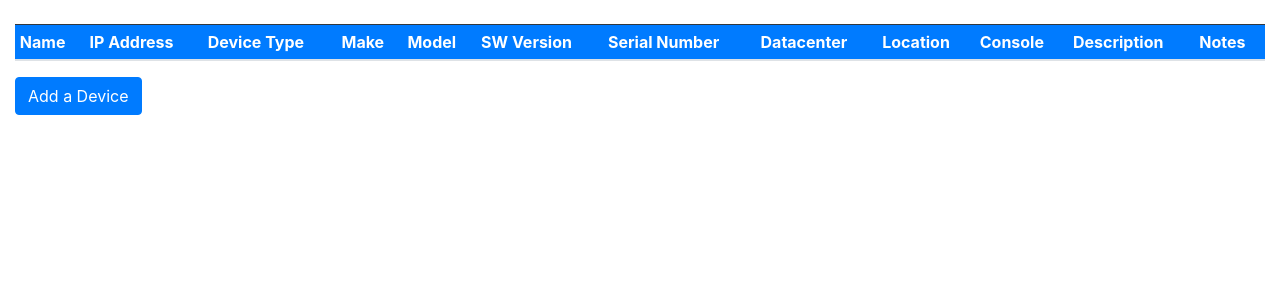
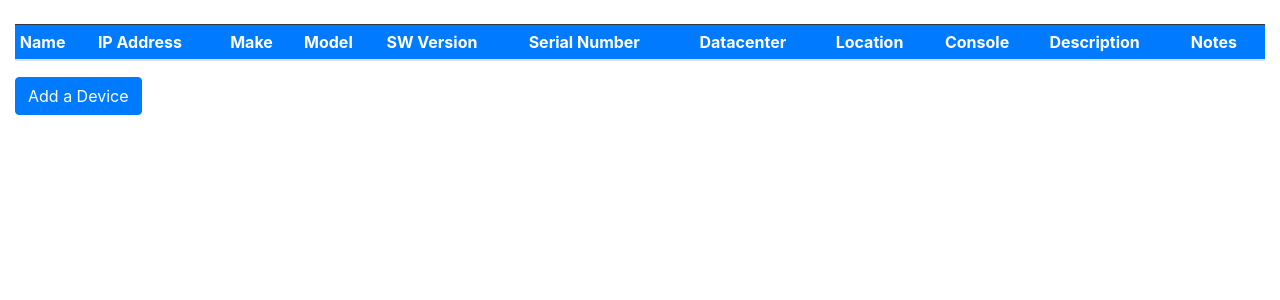
Before and after one commit to bdrakester/netadmintool, a Flask app: template app/templates/devices.html in a window 1280 px wide. Shown: the part 56-356 px from the top of the page. Run offline with Flask 2, Linux system fonts and the light colour scheme; the template is opened without the code that fills it, so the values that code supplies are empty; parts of the project's set-up code (start-up, migrations or seed data) failed here and were passed over; some libraries are stand-ins or nearby versions.

Commit message:
Close Issue #3 - removed device_type attributed

```diff
--- a/api/application.py
+++ b/api/application.py
@@ -35,7 +35,6 @@ def get_devices():
                                     'uri': uri,
                                     'name': device.name,
                                     'ip_addr': device.ip_addr,
-                                    'device_type': device.device_type,
                                     'make': device.make,
                                     'model': device.model,
                                     'sw_version': device.sw_version,
@@ -54,7 +53,6 @@ def get_devices():
                                 'uri': uri,
                                 'name': device.name,
                                 'ip_addr': device.ip_addr,
-                                'device_type': device.device_type,
                                 'make': device.make,
                                 'model': device.model,
                                 'sw_version': device.sw_version,
@@ -88,7 +86,6 @@ def get_device(device_id):
                                 'uri': uri,
                                 'name': device.name,
                                 'ip_addr': device.ip_addr,
-                                'device_type': device.device_type,
                                 'make': device.make,
                                 'model': device.model,
                                 'sw_version': device.sw_version,
@@ -122,7 +119,7 @@ def update_device(device_id):
     deviceDict = dict(device)
     uri = url_for('get_device',device_id=device.id,_external=True)
     deviceDict['uri'] = uri
-    #del deviceDict['id']
+
     return jsonify({'device': deviceDict}), 200
 
 
@@ -139,8 +136,6 @@ def add_device():
         return jsonify({'error': 'Invalid POST request, missing name'}), 400
     if not 'ip_addr' in input:
         return jsonify({'error': 'Invalid POST request, missing ip_addr'}), 400
-    if not 'device_type' in input:
-        return jsonify({'error': 'Invalid POST request, missing device_type'}), 400
     if not 'make' in input:
         return jsonify({'error': 'Invalid POST request, missing make'}), 400
     if not 'model' in input:
@@ -163,10 +158,9 @@ def add_device():
 
     netAdminToolDB = app.config['DATABASE']
     id = netAdminToolDB.add_device(input['name'], input['ip_addr'],
-        input['device_type'], input['make'], input['model'],
-        input['sw_version'], input['serial_number'], input['datacenter'],
-        input['location'], input['console'], input['description'],
-        input['notes'])
+        input['make'], input['model'], input['sw_version'],
+        input['serial_number'], input['datacenter'], input['location'],
+        input['console'], input['description'], input['notes'])
 
     device = netAdminToolDB.get_device(id)
     deviceDict = dict(device)
--- a/app/templates/add.html
+++ b/app/templates/add.html
@@ -17,12 +17,6 @@
       <label for="ip_addr" class="col-form-label col-md-2">IP Address</label>
       <div class="col-md-4">
         <input type="text" class="form-control" id="ip_addr" name="ip_addr" required>
-      </div>
-    </div>
-    <div class="form-group row required">
-      <label for="device_type" class="col-form-label col-md-2">Device Type</label>
-      <div class="col-md-4">
-        <input type="text" class="form-control" id="device_type" name="device_type" required>
       </div>
     </div>
     <div class="form-group row required">
--- a/app/templates/device.html
+++ b/app/templates/device.html
@@ -11,7 +11,6 @@
   <ul>
     <li><strong>Name:</strong> {{ device.name }}</li>
     <li><strong>IP Address:</strong> {{ device.ip_addr }}</li>
-    <li><strong>Device Type:</strong> {{ device.device_type }}</li>
     <li><strong>Make:</strong> {{ device.make }}</li>
     <li><strong>Model:</strong> {{ device.model }}</li>
     <li><strong>SW Version:</strong> {{ device.sw_version }}</li>
@@ -30,7 +29,6 @@
         <select id="attribute" class="form-control" name="attribute">
           <option selected value="name">Name</option>
           <option value="ip_address">IP Address</option>
-          <option value="device_type">Device Type</option>
           <option value="make">Make</option>
           <option value="model">Model</option>
           <option value="sw_version">SW Version</option>
--- a/app/templates/devices.html
+++ b/app/templates/devices.html
@@ -11,7 +11,6 @@
       <tr>
         <th>Name</th>
         <th>IP Address</th>
-        <th>Device Type</th>
         <th>Make</th>
         <th>Model</th>
         <th>SW Version</th>
@@ -32,9 +31,6 @@
       </td>
       <td>
         {{ device.ip_addr }}
-      </td>
-      <td>
-        {{ device.device_type }}
       </td>
       <td>
         {{ device.make }}
--- a/db/schema.sql
+++ b/db/schema.sql
@@ -13,3 +13,5 @@ CREATE TABLE devices (
     description VARCHAR,
     notes VARCHAR
 );
+
+ALTER TABLE devices DROP COLUMN device_type;
```
Also changed, not shown: api/database.py (+4 -10 lines), api/tests.py (+5 -5 lines).
